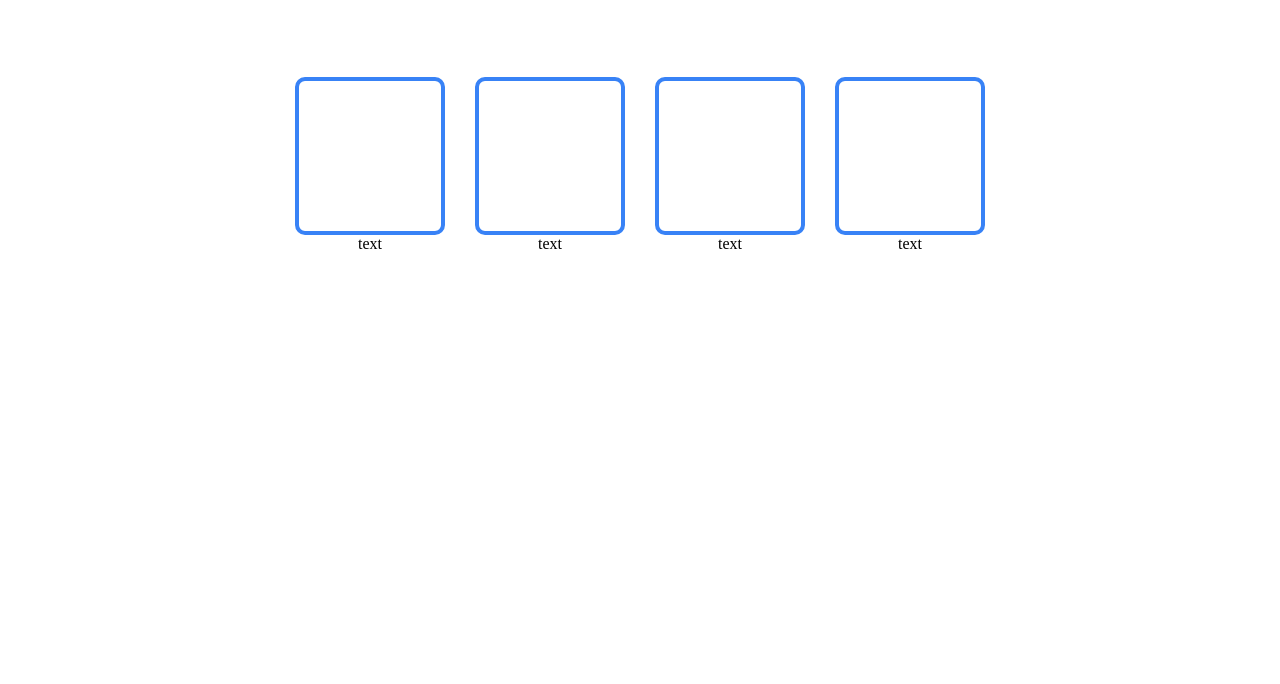
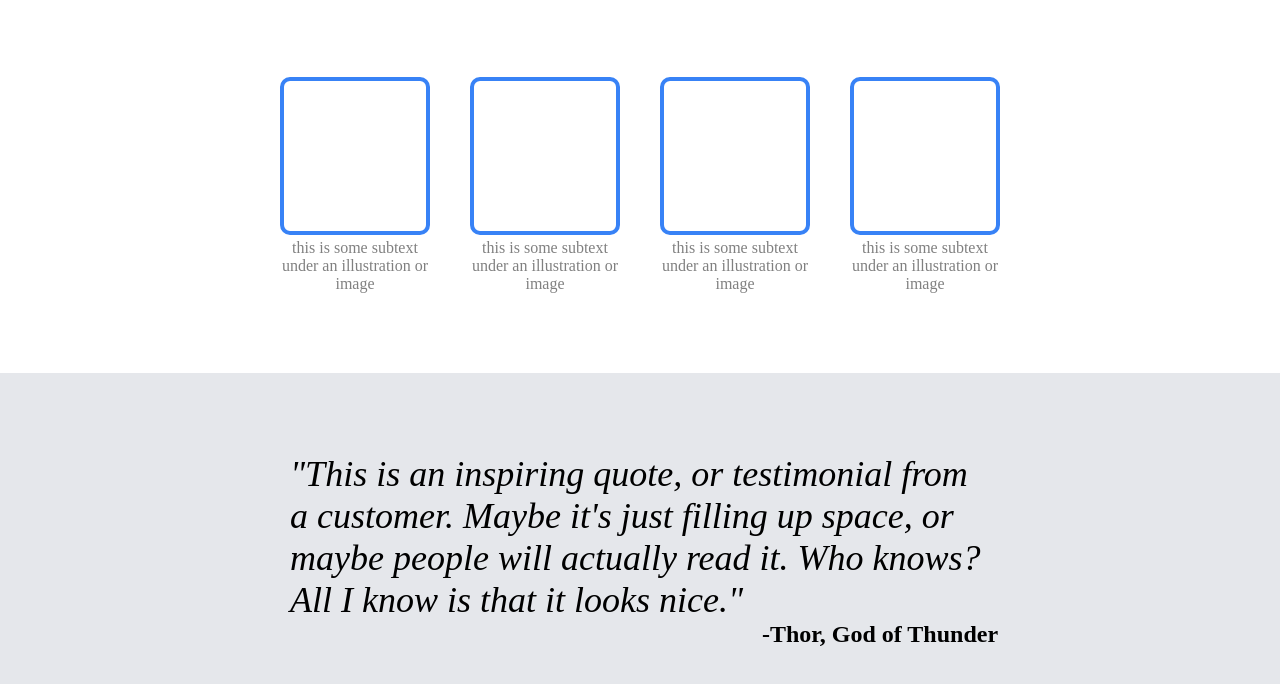
Before and after one commit to Manwani/Landing-Page, a plain HTML site: page index.html in a window 1280 px wide. Shown: the part 496-1180 px from the top of the page. Before the commit the page ends 800 px from the top, so only its background shows below. Drawn offline with Linux system fonts and the light colour scheme.

Commit message:
more css

```diff
--- a/index.html
+++ b/index.html
@@ -41,21 +41,28 @@
             <div class = "info-content">
                 <div class = "squares">
                     <div class ="box"> </div>
-                    <div class = "text">text</div>
+                    <div class = "text">this is some subtext under an illustration or image</div>
                 </div>
                 <div class = "squares">
                     <div class ="box"></div>
-                    <div class = "text">text</div>
+                    <div class = "text">this is some subtext under an illustration or image</div>
                 </div>
                 <div class = "squares">
                     <div class ="box"></div>
-                    <div class = "text">text</div>
+                    <div class = "text">this is some subtext under an illustration or image</div>
                 </div>
                 <div class = "squares">
                     <div class ="box"></div>
-                    <div class = "text">text</div>
+                    <div class = "text">this is some subtext under an illustration or image</div>
                 </div>
             </div>
+        </div>
+
+        <div class = "quote">
+            <p class = "quote-text"> "This is an inspiring quote, or testimonial from a customer. Maybe it's just filling up space,
+                or maybe people will actually read it. Who knows? All I know is that it looks nice."
+            </p>
+            <p class = "quote-signature"> -Thor, God of Thunder</p>
         </div>
 
     </div>
--- a/styles.css
+++ b/styles.css
@@ -95,7 +95,8 @@ h1, p, ul, body{
 .info-content{
     display: flex;
     justify-content: center;
-    gap:30px;
+    gap:40px;
+    margin-bottom: 80px;
 }
 
 .squares{
@@ -110,4 +111,30 @@ h1, p, ul, body{
 
 .text{
     text-align: center;
+    color:grey;
+    margin-top:4px;
 }
+
+.quote{
+    display: flex;
+    flex-wrap: wrap;
+    flex-direction: column;
+    align-items: center;
+    background-color: #e5e7eb;
+}
+
+.quote-text{
+    width:700px;
+    font-size: 36px;
+    font-weight: 100;
+    font-style: italic;
+    margin-top:80px;
+}
+
+.quote-signature{
+    margin-bottom:80px;
+    align-self:center;
+    font-weight:bold;
+    font-size: 24px;
+    margin-left:480px;
+}
```
